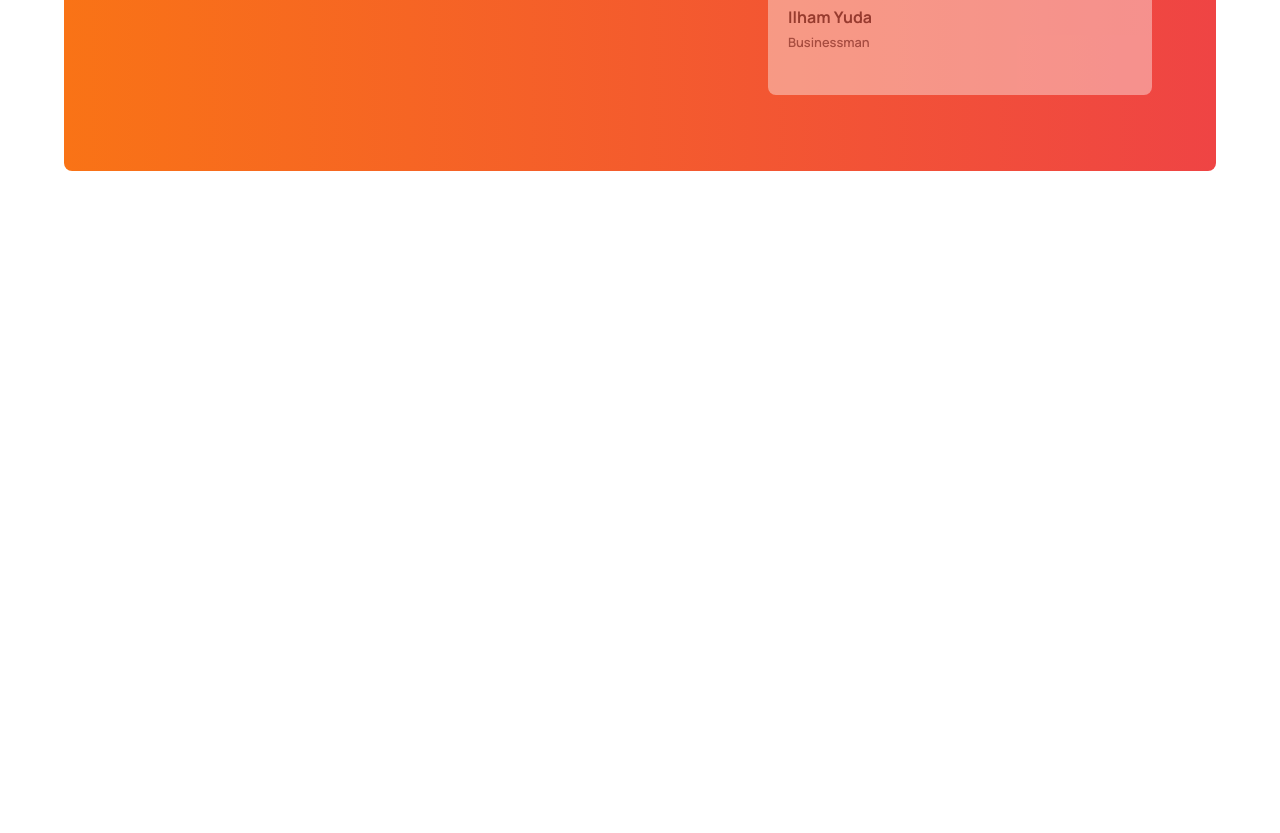
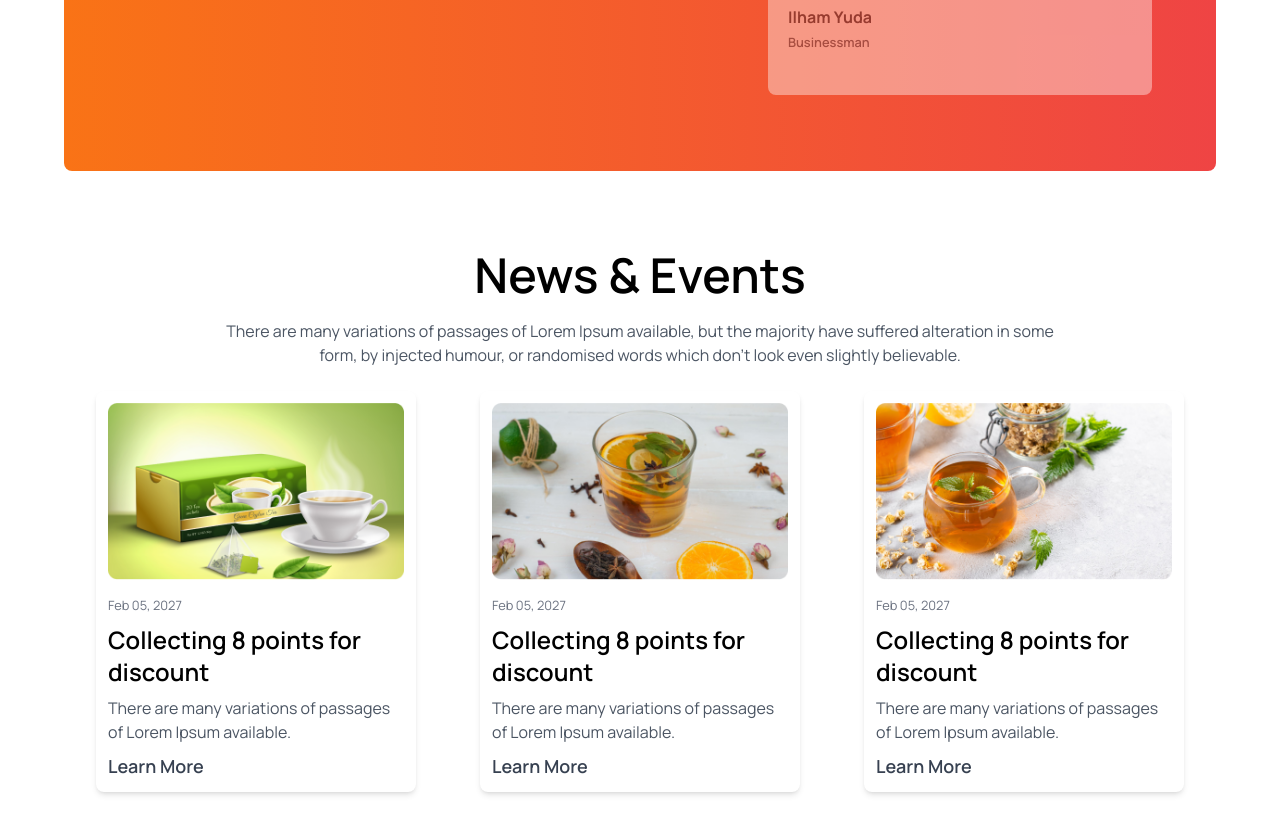
Before and after one commit to ridoyhowladerabir69/tea-house-resources, a plain HTML site: page index.html in a window 1280 px wide. Shown: the part 2252-3085 px from the top of the page. Before the commit the page ends 2503 px from the top, so only its background shows below. Drawn offline with nearby package versions, Linux system fonts and the light colour scheme.

Commit message:
push the news section

```diff
--- a/index.html
+++ b/index.html
@@ -50,39 +50,39 @@
             </div>
         </header>
         <!-- product card section -->
-         <section class="text-center mb-20">
+        <section class="text-center mb-20">
             <h1 class="text-5xl font-semibold mb-5">Our Featured Products</h1>
             <p class="text-base text-gray-600 mb-9 ">There are many variations of passages of Lorem Ipsum available, but the majority have suffered alteration in some <br> form, by injected humour, or randomised words which don't look even slightly believable. </p>
 
             <!-- product-card -->
              <div class="grid grid-cols-1 gap-y-8 md:grid-cols-2 lg:grid-cols-4">
                 <!-- card 1 -->
-                <div class="bg-gray-100 w-56  rounded-lg mx-auto">
+                <div class="bg-gray-100 w-56 rounded-lg mx-auto">
                     <img class="px-10 py-4" src="images/tea-1.png" alt="">
                     <h1 class="text-2xl font-semibold mb-1">Milk Tea</h1>
                     <p class="text-base text-gray-600 px-4 mb-5">Creamer could be replaced by fresh milk</p>
                 </div>
                 <!-- card 2 -->
-                <div class="bg-gray-100 w-56  rounded-lg mx-auto">
+                <div class="bg-gray-100 w-56 rounded-lg mx-auto">
                     <img class="px-10 py-4" src="images/tea-3.png" alt="">
                     <h1 class="text-2xl font-semibold mb-1">Black Tea</h1>
                     <p class="text-base text-gray-600 px-4 mb-5">Creamer could be replaced by fresh milk</p>
                 </div>
                 <!-- card 3 -->
-                <div class="bg-gray-100 w-56  rounded-lg mx-auto">
+                <div class="bg-gray-100 w-56 rounded-lg mx-auto">
                     <img class="px-10 py-4" src="images/tea-2.png" alt="">
                     <h1 class="text-2xl font-semibold mb-1">Lemon Tea</h1>
                     <p class="text-base text-gray-600 px-4 mb-5">Creamer could be replaced by fresh milk</p>
                 </div>
                 <!-- card 4 -->
-                <div class="bg-gray-100 w-56  rounded-lg mx-auto">
+                <div class="bg-gray-100 w-56 rounded-lg mx-auto">
                     <img class="px-10 py-4" src="images/tea-4.png" alt="">
                     <h1 class="text-2xl font-semibold mb-1">Green Tea</h1>
                     <p class="text-base text-gray-600 px-4 mb-5">Creamer could be replaced by fresh milk</p>
                 </div>
              </div>
-         </section>
-         <section class="grid grid-cols-1 md:grid-cols-2 mb-20">
+        </section>
+        <section class="grid grid-cols-1 md:grid-cols-2 mb-20">
             <div class="grid grid-cols-2 grid-rows-3 gap-4 lg:w-5/6 md:w-11/12 mb-5">
                 <div class="bg-gradient-to-r from-red-100 to-red-50 h-38 rounded-lg">
                 </div>
@@ -103,12 +103,12 @@
                 <h2 class="text-3xl font-semibold mt-6 mb-4">Premium Quality</h2>
                 <p class="text-gray-600 text-base">Premium Quality that makes tea more elegant and more durable when you use it.</p>
             </div>
-         </section>
+        </section>
 
          <!-- super clients section -->
-         <section class="mb-20 bg-gradient-to-r from-orange-500 to-red-500 rounded-lg grid grid-cols-1 lg:grid-cols-2 text-white px-7 md:px-16">
+        <section class="mb-20 bg-gradient-to-r from-orange-500 to-red-500 rounded-lg grid grid-cols-1 lg:grid-cols-2 text-white px-7 md:px-16">
             <div class="flex items-center overflow-hidden">
-                <div class="w-5/6">
+                <div class="w-5/6 mt-5">
                     <h1 class="text-5xl font-semibold mb-5">Meet Our Super Clients</h1>
                     <p class="mb-5 text-base">There are many variations of passages of Lorem Ipsum available, but the majority have suffered alteration in some form, by injected humour, or randomised words which don't look even slightly believable. </p>
                     <button class="bg-white text-orange-700 px-4 py-2 rounded-lg">Show All</button>
@@ -151,6 +151,48 @@
                     </div>
                  </div>
             </div>
+        </section>
+        <!-- news section -->
+         <section class="text-center mb-20">
+            <h1 class="text-5xl font-semibold mb-5">News & Events</h1>
+            <p class="text-base text-gray-600 ">There are many variations of passages of Lorem Ipsum available, but the majority have suffered alteration in some <br> form, by injected humour, or randomised words which don't look even slightly believable. </p>
+
+            <!-- card -->
+            <div class="grid grid-cols-1 md:grid-cols-2 lg:grid-cols-3 mt-6">
+                <!-- card-1 -->
+                <div class="bg-white w-80 rounded-lg mx-auto shadow-md mb-5">
+                    <img class="px-3 py-3" src="images/news-1.png" alt="">
+                    <div class="text-left px-3 mb-3">
+                        <small class="text-gray-500">Feb 05, 2027</small>
+                        <h2 class="text-2xl font-semibold
+                        mt-2 mb-2">Collecting 8 points for discount</h2>
+                        <p class="text-base text-gray-600">There are many variations of passages of Lorem Ipsum available.</p>
+                        <button class="text-lg font-semibold text-gray-700 mt-2">Learn More</button>
+                    </div>
+                </div>
+                <!-- card-2 -->
+                <div class="bg-white w-80 rounded-lg mx-auto shadow-md mb-5">
+                    <img class="px-3 py-3" src="images/news-2.png" alt="">
+                    <div class="text-left px-3 mb-3">
+                        <small class="text-gray-500">Feb 05, 2027</small>
+                        <h2 class="text-2xl font-semibold
+                        mt-2 mb-2">Collecting 8 points for discount</h2>
+                        <p class="text-base text-gray-600">There are many variations of passages of Lorem Ipsum available.</p>
+                        <button class="text-lg font-semibold text-gray-700 mt-2">Learn More</button>
+                    </div>
+                </div>
+                <!-- card-3 -->
+                <div class="bg-white w-80 rounded-lg mx-auto shadow-md mb-5">
+                    <img class="px-3 py-3" src="images/news-3.png" alt="">
+                    <div class="text-left px-3 mb-3">
+                        <small class="text-gray-500">Feb 05, 2027</small>
+                        <h2 class="text-2xl font-semibold
+                        mt-2 mb-2">Collecting 8 points for discount</h2>
+                        <p class="text-base text-gray-600">There are many variations of passages of Lorem Ipsum available.</p>
+                        <button class="text-lg font-semibold text-gray-700 mt-2">Learn More</button>
+                    </div>
+                </div>
+            </div>
          </section>
     </main>
 </body>
```
